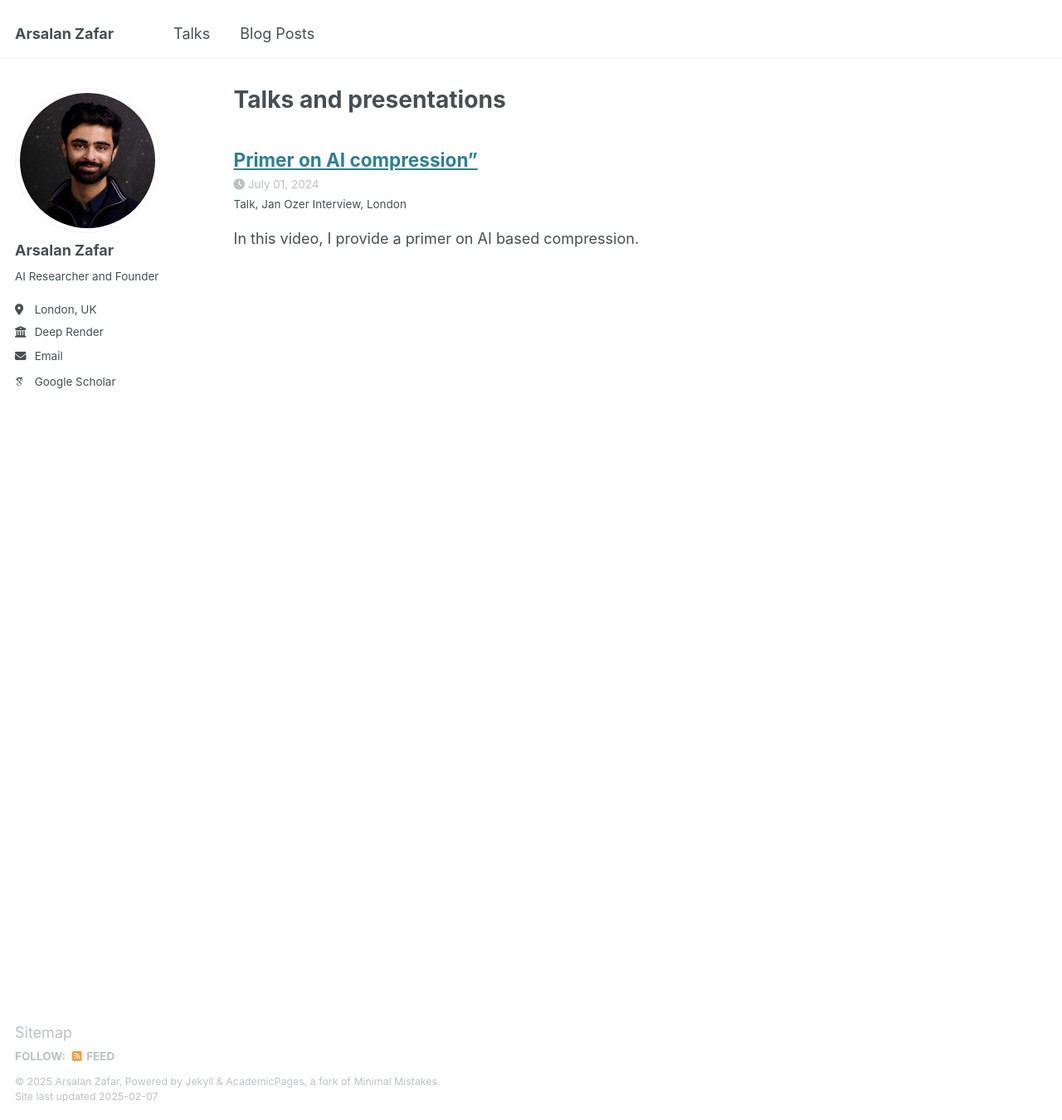
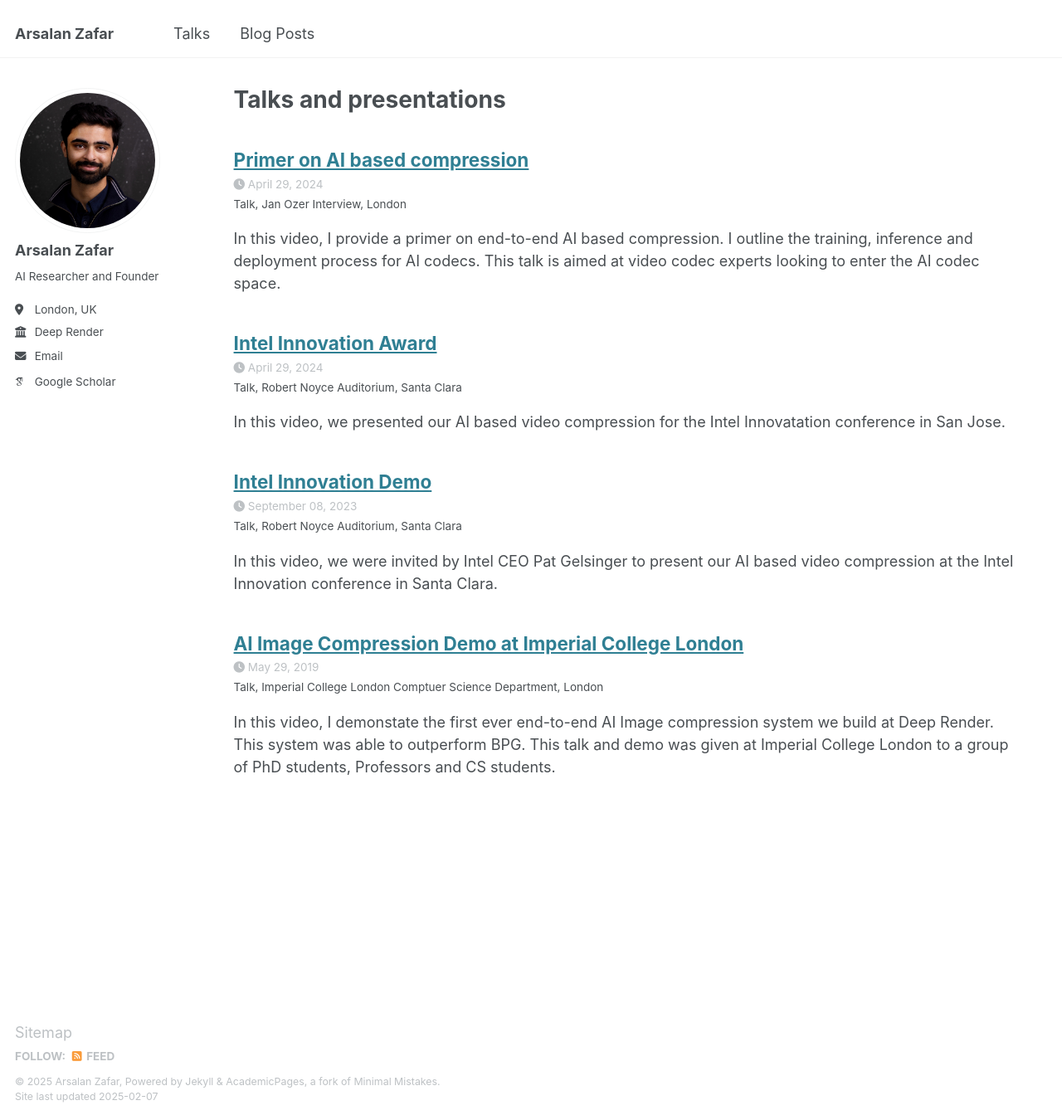
Before and after one commit to Arsalan-zafar/Arsalan-zafar.github.io, a Jekyll site: the page built from _pages/talks.html, in a window 1280 px wide and 1350 px high. Shown: the whole window at 83% size. Built offline with Jekyll 4.4.1, drawn with Linux system fonts in a browser that asks for light colours; some web fonts are replaced.

Commit message:
updating talks

```diff
--- /dev/null
+++ b/_talks/2019-05-29-Imperial-College-London-AI-Image-Compression-Demo.md
@@ -0,0 +1,14 @@
+---
+title: AI Image Compression Demo at Imperial College London
+collection: talks
+type: "Talk"
+permalink: /talks/ai-image-compression-demo-imperial-college-london
+venue: "Imperial College London Comptuer Science Department"
+date: 2019-05-29
+location: "London"
+---
+
+In this video, I demonstate the first ever end-to-end AI Image compression system we build at Deep Render. This system was able to outperform BPG. This talk and demo was given at Imperial College London to a group of PhD students, Professors and CS students.
+
+
+<iframe width="560" height="315" src="https://www.youtube.com/embed/P_uOL2DDRic" frameborder="0" allow="accelerometer; autoplay; clipboard-write; encrypted-media; gyroscope; picture-in-picture" allowfullscreen></iframe>
--- /dev/null
+++ b/_talks/2023-09-08-Intel-Innovation-award.md
@@ -0,0 +1,13 @@
+---
+title: Intel Innovation Demo
+collection: talks
+type: "Talk"
+permalink: /talks/intel-innovation-demo
+venue: "Robert Noyce Auditorium"
+date: 2023-09-08
+location: "Santa Clara"
+---
+
+In this video, we were invited by Intel CEO Pat Gelsinger to present our AI based video compression at the Intel Innovation conference in Santa Clara.
+
+<iframe width="560" height="315" src="https://www.youtube.com/embed/iuU2YJohuZE?start=4540" frameborder="0" allow="accelerometer; autoplay; clipboard-write; encrypted-media; gyroscope; picture-in-picture" allowfullscreen></iframe>
--- /dev/null
+++ b/_talks/2023-09-12-Intel-Innovation-Demo.md
@@ -0,0 +1,13 @@
+---
+title: Intel Innovation Award
+collection: talks
+type: "Talk"
+permalink: /talks/intel-innovation-award
+venue: "Robert Noyce Auditorium"
+date: 2024-04-29
+location: "Santa Clara"
+---
+
+In this video, we presented our AI based video compression for the Intel Innovatation conference in San Jose.
+
+<iframe width="560" height="315" src="https://www.youtube.com/embed/Fuot4mmoVQ8" frameborder="0" allow="accelerometer; autoplay; clipboard-write; encrypted-media; gyroscope; picture-in-picture" allowfullscreen></iframe>
--- a/_talks/2024-04-29-Primer-on-AI-codecs.md
+++ b/_talks/2024-04-29-Primer-on-AI-codecs.md
@@ -1,13 +1,13 @@
 ---
-title: Primer on AI compression"
+title: Primer on AI based compression
 collection: talks
 type: "Talk"
 permalink: /talks/ai_codec_course
 venue: "Jan Ozer Interview"
-date: 2024-07-01
+date: 2024-04-29
 location: "London"
 ---
 
-In this video, I provide a primer on AI based compression.
+In this video, I provide a primer on end-to-end AI based compression. I outline the training, inference and deployment process for AI codecs. This talk is aimed at video codec experts looking to enter the AI codec space.
 
 <iframe width="560" height="315" src="https://www.youtube.com/embed/wLcXh2X8uBc" frameborder="0" allow="accelerometer; autoplay; clipboard-write; encrypted-media; gyroscope; picture-in-picture" allowfullscreen></iframe>
```
